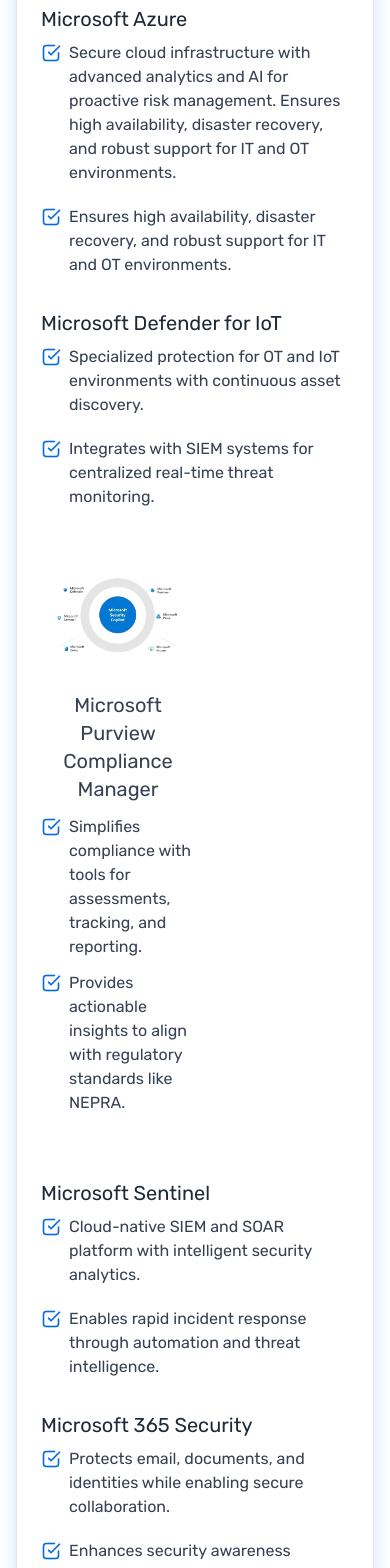
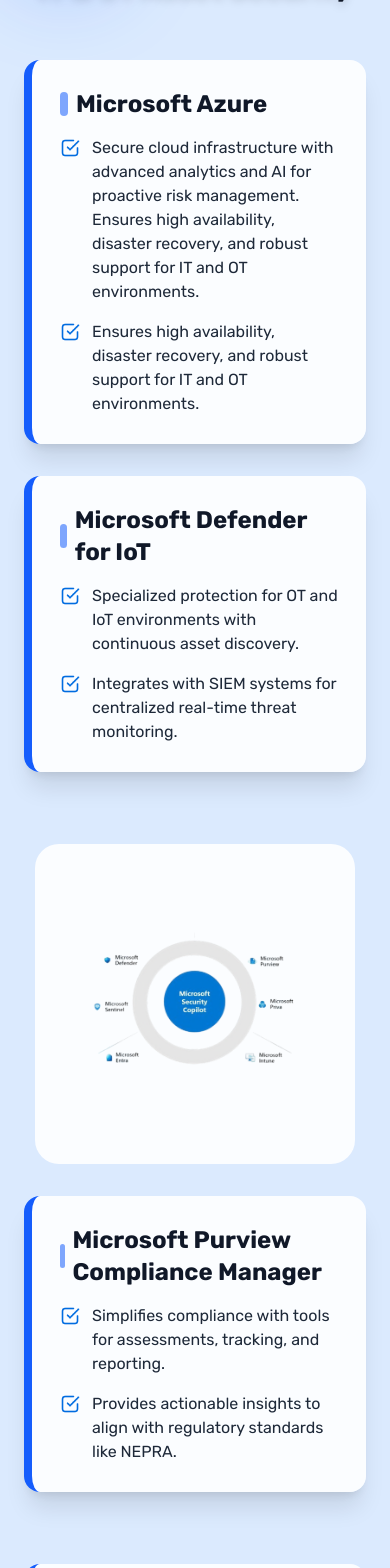
Before and after one commit to Abdul-Rafay-Farooqui/Abdul-Rafay-sps-intern, a Next.js app: page /products/microsoft in a window 390 px wide. Shown: the part 2027-3595 px from the top of the page. Built offline with nearby package versions, Linux system fonts and the light colour scheme.

Commit message:
responsive the footer

```diff
--- a/src/components/products/microsoft/Solutions.js
+++ b/src/components/products/microsoft/Solutions.js
@@ -1,162 +1,121 @@
+"use client";
 import React from "react";
 
 const Solutions = () => {
   return (
-    <section className="px-6 py-12 bg-white rounded-xl border border-gray-200 m-4 shadow-xl shadow-blue-500/30">
-      <h2 className="text-2xl md:text-3xl font-bold text-center text-gray-900 mb-8">
+    <section className="relative px-6 py-16 bg-blue-100 my-6 shadow-2xl shadow-blue-400/20 overflow-hidden">
+      {/* Decorative blurred shapes */}
+      <div className="absolute top-0 left-0 w-32 h-32 bg-blue-600/20 rounded-full blur-2xl z-0"></div>
+      <div className="absolute bottom-0 right-0 w-24 h-24 bg-blue-400/20 rounded-full blur-2xl z-0"></div>
+
+      <h2 className="relative z-10 text-3xl md:text-4xl font-extrabold text-center text-gray-900 mb-14 tracking-tight drop-shadow-lg">
         Microsoft Solutions for IT &amp; OT Asset Security
       </h2>
-      <div className="flex flex-col lg:flex-row  justify-between gap-8">
+
+      <div className="relative z-10 flex flex-col lg:flex-row items-stretch justify-between gap-10">
         {/* Left column */}
-        <div className="w-full lg:w-[33%]  flex flex-col gap-8">
-          <div>
-            <h3 className="text-xl text-gray-800 mb-2">Microsoft Azure</h3>
-            <ul className="pl-0 text-gray-700 space-y-5">
-              <li className="flex items-start gap-2">
-                <img
-                  src="/images/checkbox.png"
-                  alt="Checked"
-                  className="w-5 h-5 mt-[2px]"
-                />
-                <p className="m-0 p-0">
-                  Secure cloud infrastructure with advanced analytics and AI for proactive risk management. Ensures high availability, disaster recovery, and robust support for IT and OT environments.
+        <div className="w-full lg:w-[32%] flex flex-col gap-8">
+          {/* Microsoft Azure */}
+          <div className="bg-white/90 border-l-8 border-blue-600 rounded-2xl p-7 shadow-xl transition-all duration-200 hover:scale-[1.03] hover:shadow-2xl">
+            <h3 className="text-2xl font-bold text-gray-900 mb-4 flex items-center gap-2">
+              <span className="inline-block w-2 h-6 bg-blue-600 rounded-full animate-pulse"></span>
+              Microsoft Azure
+            </h3>
+            <ul className="pl-0 text-gray-800 space-y-4">
+              <li className="flex items-start gap-3">
+                <img src="/images/checkbox.png" alt="Checked" className="w-5 h-5 mt-[2px]" />
+                <p>
+                  Secure cloud infrastructure with advanced analytics and AI for proactive risk
+                  management. Ensures high availability, disaster recovery, and robust support for IT and OT environments.
                 </p>
               </li>
-              <li className="flex items-start gap-2">
-                <img
-                  src="/images/checkbox.png"
-                  alt="Checked"
-                  className="w-5 h-5 mt-[2px]"
-                />
-                <p className="m-0 p-0">
-                  Ensures high availability, disaster recovery, and robust
-                  support for IT and OT environments.
-                </p>
+              <li className="flex items-start gap-3">
+                <img src="/images/checkbox.png" alt="Checked" className="w-5 h-5 mt-[2px]" />
+                <p>Ensures high availability, disaster recovery, and robust support for IT and OT environments.</p>
               </li>
             </ul>
           </div>
-          <div>
-            <h3 className="text-xl text-gray-800 mb-2">
+
+          {/* Microsoft Defender for IoT */}
+          <div className="bg-white/90 border-l-8 border-blue-600 rounded-2xl p-7 shadow-xl transition-all duration-200 hover:scale-[1.03] hover:shadow-2xl">
+            <h3 className="text-2xl font-bold text-gray-900 mb-4 flex items-center gap-2">
+              <span className="inline-block w-2 h-6 bg-blue-600 rounded-full animate-pulse"></span>
               Microsoft Defender for IoT
             </h3>
-            <ul className="pl-0 text-gray-700 space-y-5">
-              <li className="flex items-start gap-2">
-                <img
-                  src="/images/checkbox.png"
-                  alt="Checked"
-                  className="w-5 h-5 mt-[2px]"
-                />
-                <p className="m-0 p-0">
-                  Specialized protection for OT and IoT environments with
-                  continuous asset discovery.
-                </p>
+            <ul className="pl-0 text-gray-800 space-y-4">
+              <li className="flex items-start gap-3">
+                <img src="/images/checkbox.png" alt="Checked" className="w-5 h-5 mt-[2px]" />
+                <p>Specialized protection for OT and IoT environments with continuous asset discovery.</p>
               </li>
-              <li className="flex items-start gap-2">
-                <img
-                  src="/images/checkbox.png"
-                  alt="Checked"
-                  className="w-5 h-5 mt-[2px]"
-                />
-                <p className="m-0 p-0">
-                  Integrates with SIEM systems for centralized real-time threat
-                  monitoring.
-                </p>
+              <li className="flex items-start gap-3">
+                <img src="/images/checkbox.png" alt="Checked" className="w-5 h-5 mt-[2px]" />
+                <p>Integrates with SIEM systems for centralized real-time threat monitoring.</p>
               </li>
             </ul>
           </div>
         </div>
-        {/* Center image and Microsoft Purview Compliance Manager */}
-        <div className="w-[50%] lg:w-[34%] flex flex-col justify-center items-center my-8 lg:my-0">
-          <img
-            src="/images/microsoft2.png"
-            alt="microsoft"
-            className="w-full h-full object-contain mx-auto"
-          />
-          <div className="mt-8 w-full flex flex-col items-center">
-            <h3 className="text-xl text-gray-700 mb-3 text-center">
+
+        {/* Center image + Purview Compliance Manager */}
+        <div className="w-full lg:w-[30%] flex flex-col items-center justify-center my-8 lg:my-0">
+          <div className="relative bg-white/90 rounded-3xl p-8 flex items-center justify-center">
+            <img
+              src="/images/microsoft2.png"
+              alt="Microsoft"
+              className="w-64 h-64 object-contain mx-auto transition-transform duration-300 hover:scale-105"
+            />
+          </div>
+          <div className="mt-8 w-full flex flex-col items-center bg-white/90 border-l-8 border-blue-600 rounded-2xl p-7 shadow-xl transition-all duration-200 hover:scale-[1.03] hover:shadow-2xl">
+            <h3 className="text-2xl font-bold text-gray-900 mb-4 flex items-center gap-2">
+              <span className="inline-block w-2 h-6 bg-blue-600 rounded-full animate-pulse"></span>
               Microsoft Purview Compliance Manager
             </h3>
-            <ul className="pl-0 text-gray-700 space-y-3 w-full max-w-md">
-              <li className="flex items-start gap-2">
-                <img
-                  src="/images/checkbox.png"
-                  alt="Checked"
-                  className="w-5 h-5 mt-[2px]"
-                />
-                <p className="m-0 p-0">
-                  Simplifies compliance with tools for assessments, tracking,
-                  and reporting.
-                </p>
+            <ul className="pl-0 text-gray-800 space-y-4 max-w-md">
+              <li className="flex items-start gap-3">
+                <img src="/images/checkbox.png" alt="Checked" className="w-5 h-5 mt-[2px]" />
+                <p>Simplifies compliance with tools for assessments, tracking, and reporting.</p>
               </li>
-              <li className="flex items-start gap-2">
-                <img
-                  src="/images/checkbox.png"
-                  alt="Checked"
-                  className="w-5 h-5 mt-[2px]"
-                />
-                <p className="m-0 p-0">
-                  Provides actionable insights to align with regulatory
-                  standards like NEPRA.
-                </p>
+              <li className="flex items-start gap-3">
+                <img src="/images/checkbox.png" alt="Checked" className="w-5 h-5 mt-[2px]" />
+                <p>Provides actionable insights to align with regulatory standards like NEPRA.</p>
               </li>
             </ul>
           </div>
         </div>
+
         {/* Right column */}
         <div className="w-full lg:w-[32%] flex flex-col gap-8">
-          <div>
-            <h3 className="text-xl text-gray-800 mb-2">Microsoft Sentinel</h3>
-            <ul className="pl-0 text-gray-700 space-y-5">
-              <li className="flex items-start gap-2">
-                <img
-                  src="/images/checkbox.png"
-                  alt="Checked"
-                  className="w-5 h-5 mt-[2px]"
-                />
-                <p className="m-0 p-0">
-                  Cloud-native SIEM and SOAR platform with intelligent security
-                  analytics.
-                </p>
+          {/* Microsoft Sentinel */}
+          <div className="bg-white/90 border-l-8 border-blue-600 rounded-2xl p-7 shadow-xl transition-all duration-200 hover:scale-[1.03] hover:shadow-2xl">
+            <h3 className="text-2xl font-bold text-gray-900 mb-4 flex items-center gap-2">
+              <span className="inline-block w-2 h-6 bg-blue-600 rounded-full animate-pulse"></span>
+              Microsoft Sentinel
+            </h3>
+            <ul className="pl-0 text-gray-800 space-y-4">
+              <li className="flex items-start gap-3">
+                <img src="/images/checkbox.png" alt="Checked" className="w-5 h-5 mt-[2px]" />
+                <p>Cloud-native SIEM and SOAR platform with intelligent security analytics.</p>
               </li>
-              <li className="flex items-start gap-2">
-                <img
-                  src="/images/checkbox.png"
-                  alt="Checked"
-                  className="w-5 h-5 mt-[2px]"
-                />
-                <p className="m-0 p-0">
-                  Enables rapid incident response through automation and threat
-                  intelligence.
-                </p>
+              <li className="flex items-start gap-3">
+                <img src="/images/checkbox.png" alt="Checked" className="w-5 h-5 mt-[2px]" />
+                <p>Enables rapid incident response through automation and threat intelligence.</p>
               </li>
             </ul>
           </div>
-          <div>
-            <h3 className="text-xl text-gray-800 mb-2">
+
+          {/* Microsoft 365 Security */}
+          <div className="bg-white/90 border-l-8 border-blue-600 rounded-2xl p-7 shadow-xl transition-all duration-200 hover:scale-[1.03] hover:shadow-2xl">
+            <h3 className="text-2xl font-bold text-gray-900 mb-4 flex items-center gap-2">
+              <span className="inline-block w-2 h-6 bg-blue-600 rounded-full animate-pulse"></span>
               Microsoft 365 Security
             </h3>
-            <ul className="pl-0 text-gray-700 space-y-5">
-              <li className="flex items-start gap-2">
-                <img
-                  src="/images/checkbox.png"
-                  alt="Checked"
-                  className="w-5 h-5 mt-[2px]"
-                />
-                <p className="m-0 p-0">
-                  Protects email, documents, and identities while enabling
-                  secure collaboration.
-                </p>
+            <ul className="pl-0 text-gray-800 space-y-4">
+              <li className="flex items-start gap-3">
+                <img src="/images/checkbox.png" alt="Checked" className="w-5 h-5 mt-[2px]" />
+                <p>Protects email, documents, and identities while enabling secure collaboration.</p>
               </li>
-              <li className="flex items-start gap-2">
-                <img
-                  src="/images/checkbox.png"
-                  alt="Checked"
-                  className="w-5 h-5 mt-[2px]"
-                />
-                <p className="m-0 p-0">
-                  Enhances security awareness through training and advanced
-                  threat insights.
-                </p>
+              <li className="flex items-start gap-3">
+                <img src="/images/checkbox.png" alt="Checked" className="w-5 h-5 mt-[2px]" />
+                <p>Enhances security awareness through training and advanced threat insights.</p>
               </li>
             </ul>
           </div>
```
Also changed, not shown: src/components/partials/Footer.js (+6 -6 lines).
